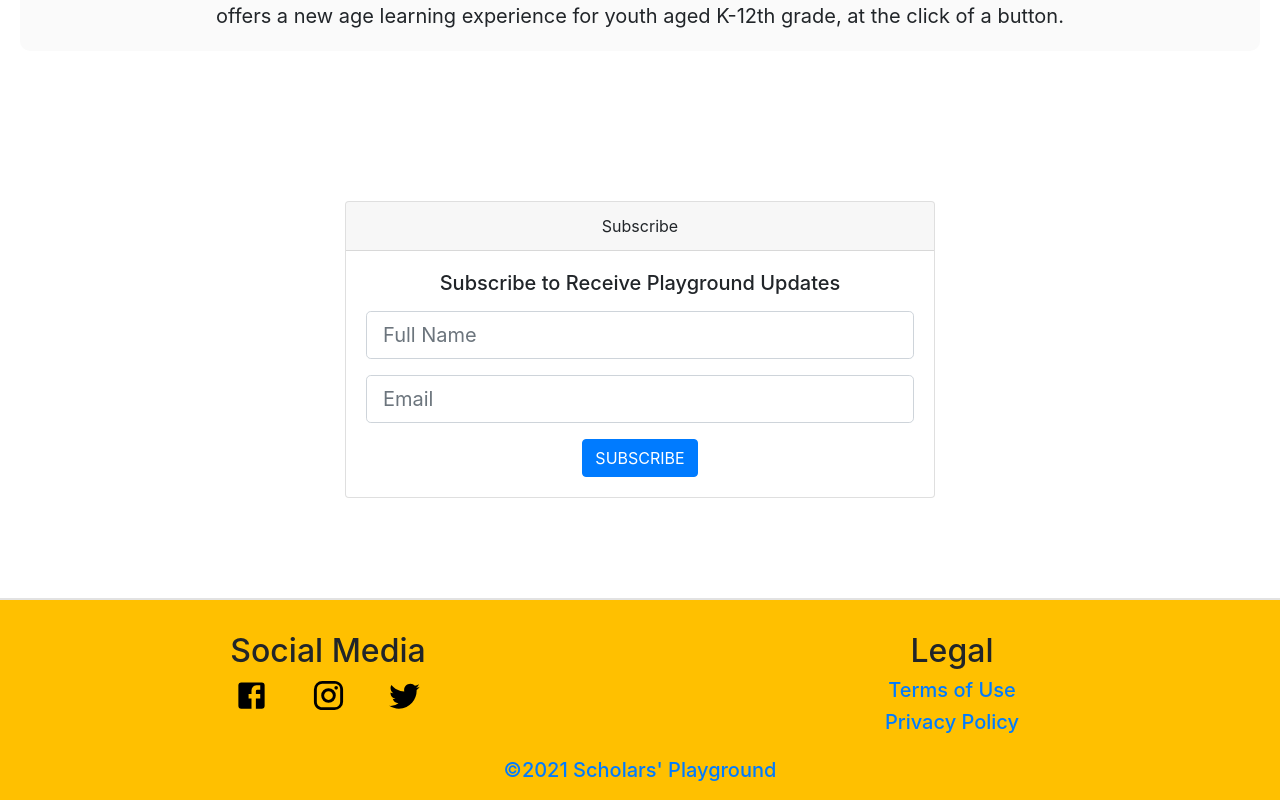
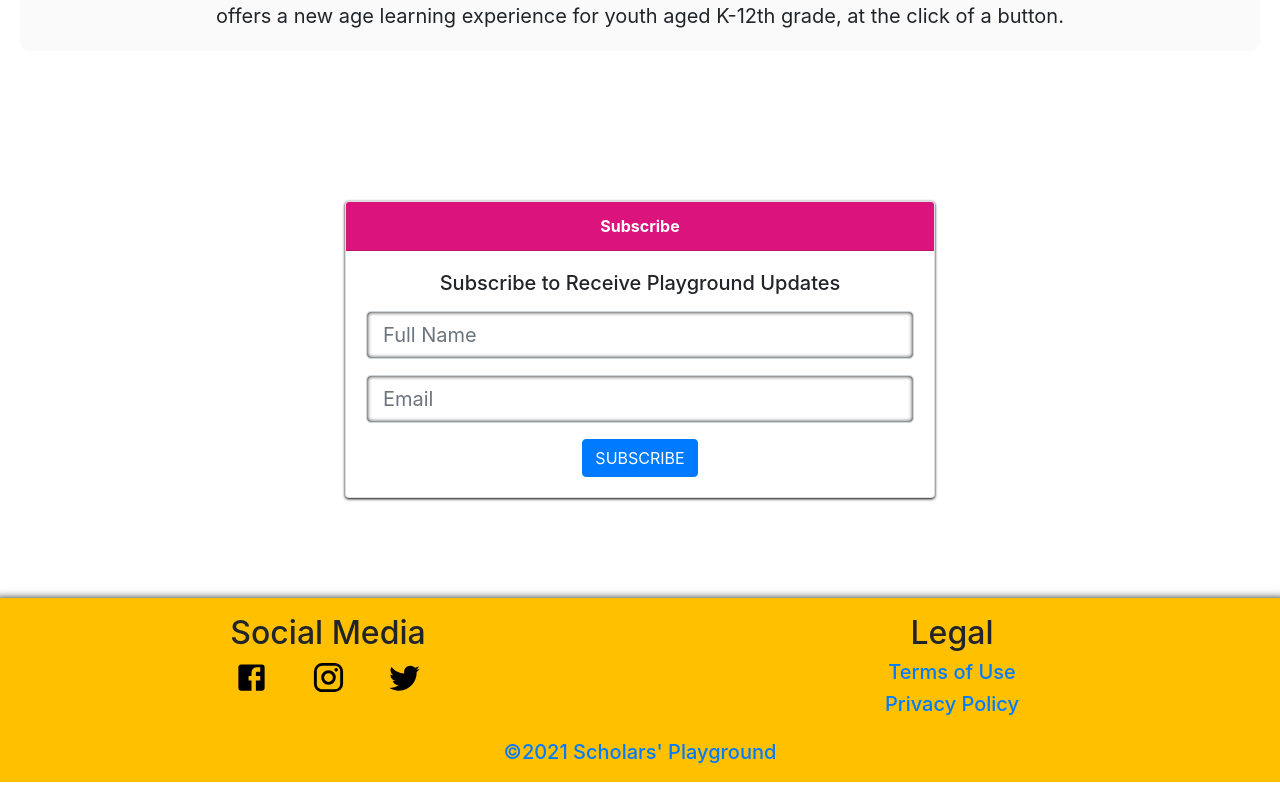
Before and after one commit to Sayed88/ScholarsPlaygroundWeb, a React (Create React App) app: page / in a window 1280 px wide. Shown: the part 899-1699 px from the top of the page. Built offline with nearby package versions, Linux system fonts and the light colour scheme.

Commit message:
css edits to subscribe /footer /header

```diff
--- a/src/Components/Footer.css
+++ b/src/Components/Footer.css
@@ -1,13 +1,13 @@
 .footer {
+  box-shadow: 1px 7px 9px 6px black;
   background-color: #ffc000;
   padding-bottom: 10px;
   margin-top: 100px;
-  border-top: 2px solid #e2e2e2;
+  /* border-top: 2px solid #e2e2e2; */
 }
 
 .icons {
   text-decoration: none !important;
-
   margin: 3.5%;
   color: black;
 }
--- a/src/Components/Header.css
+++ b/src/Components/Header.css
@@ -16,12 +16,16 @@
   border-radius: 5px;
 }
 
-@import url('https://fonts.googleapis.com/css2?family=Quicksand:wght@500&display=swap');
+@import url("https://fonts.googleapis.com/css2?family=Quicksand:wght@500&display=swap");
+
+.main-nav {
+  box-shadow: 1px 0px 12px 0px black;
+}
 
 .navItems {
   display: flex;
   align-items: center;
-    font-family: 'Quicksand', sans-serif;
+  font-family: "Quicksand", sans-serif;
 }
 
 .navItems:hover {
@@ -57,7 +61,6 @@
   padding: 10px;
   font-size: large;
   width: fit-content;
-
 }
 
 .menuItem li:hover {
--- a/src/Components/Header.js
+++ b/src/Components/Header.js
@@ -34,7 +34,7 @@ function Header() {
 
   return (
     <div className="header">
-      <Navbar variant="light" bg="light" fixed="top" position="relative" expand="lg">
+      <Navbar className="main-nav" variant="light" bg="light" fixed="top" position="relative" expand="lg">
         <Navbar.Brand>
           <Link to="/" className='logo'><img className="LgImg" src={Image} alt="ScholarsPlayground Logo" /></Link>
         </Navbar.Brand>
--- /dev/null
+++ b/src/Components/Subscribe.css
@@ -0,0 +1,14 @@
+.subscribe-container {
+  box-shadow: 0px 1px 3px 0px black;
+}
+
+.subscribe-header {
+  background-color: #db137d !important;
+  color: white;
+}
+
+.subscribe-input {
+  -moz-box-shadow: inset 0 0 4px #000000;
+  -webkit-box-shadow: inset 0 0 4px #000000;
+  box-shadow: inset 0 0 4px #000000;
+}
--- a/src/Components/Subscribe.js
+++ b/src/Components/Subscribe.js
@@ -1,17 +1,18 @@
 import React from 'react';
 import { Card, Button, Form } from 'react-bootstrap';
+import './Subscribe.css';
 
 
 function Subscribe() {
   return (
     <div className="col-md-6 col-sm-12 mx-auto">
-            <Card className="text-center">
-                <Card.Header>Subscribe</Card.Header>
+      <Card className="subscribe-container text-center">
+        <Card.Header className="subscribe-header"><strong>Subscribe</strong></Card.Header>
         <Card.Body>
           <Card.Title>Subscribe to Receive Playground Updates</Card.Title>
           <Form>
-                        <Form.Control size="lg" className="my-3" type="text" placeholder="Full Name" />
-                        <Form.Control size="lg" className="my-3" type="email" placeholder="Email" />
+            <Form.Control size="lg" className="subscribe-input my-3" type="text" placeholder="Full Name" />
+            <Form.Control size="lg" className="subscribe-input my-3" type="email" placeholder="Email" />
           </Form>
           <Button variant="primary">SUBSCRIBE</Button>
         </Card.Body>
```
Also changed, not shown: 1 other file (tests, documents, lock files or other folders). Lines whose indentation alone changed are shown as unchanged.
